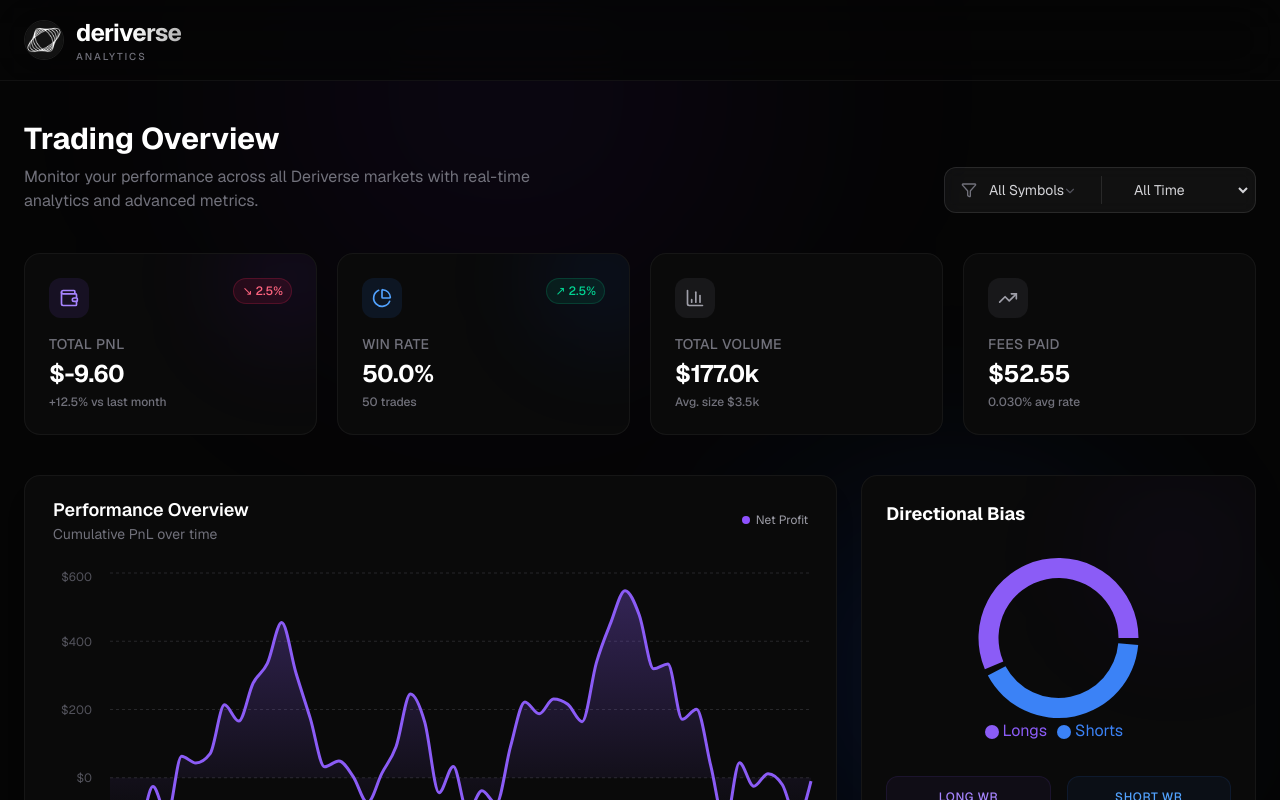
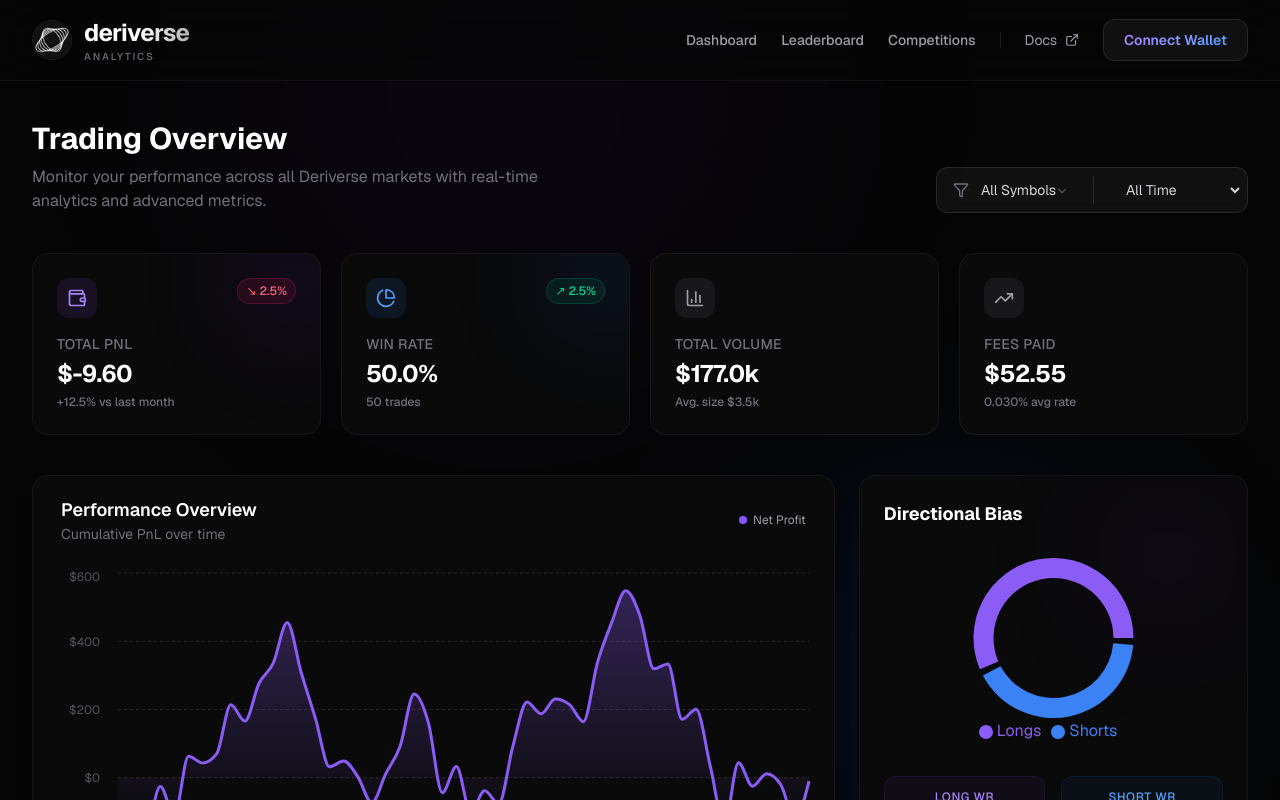
Before and after one commit to ogeth777/deriverse-dashboard, a Next.js app: page / in a window 1280 px wide. Shown: the top 800 px of the page. Built offline with nearby package versions, Linux system fonts and the light colour scheme.

Commit message:
Revert sidebar changes and restore top navigation

```diff
--- a/app/page.tsx
+++ b/app/page.tsx
@@ -1,4 +1,3 @@
-
 'use client';
 
 import { useState, useMemo } from 'react';
@@ -9,7 +8,7 @@ import { TradeHistory } from '@/components/dashboard/TradeHistory';
 import { LongShortAnalysis } from '@/components/dashboard/LongShortAnalysis';
 import { SessionAnalysis } from '@/components/dashboard/SessionAnalysis';
 import Image from 'next/image';
-import { Wallet, TrendingUp, BarChart3, PieChart, Activity, Filter, ChevronDown, ExternalLink } from 'lucide-react';
+import { Wallet, TrendingUp, BarChart3, PieChart, Activity, Filter, ChevronDown, ExternalLink, LayoutDashboard, Trophy, Swords, BookOpen, Settings, HelpCircle, LogOut } from 'lucide-react';
 import { subDays, isAfter, parseISO } from 'date-fns';
 
 export default function Home() {
@@ -114,7 +113,7 @@ export default function Home() {
 
       {/* Header */}
       <header className="border-b border-white/5 bg-[#050505]/80 backdrop-blur-xl sticky top-0 z-50">
-        <div className="max-w-7xl mx-auto px-6 h-20 flex items-center justify-between">
+        <div className="w-full px-6 md:px-8 h-20 flex items-center justify-between">
           <div className="flex items-center gap-3">
             <div className="relative w-10 h-10 overflow-hidden rounded-full border border-white/10">
               <Image
@@ -132,7 +131,6 @@ export default function Home() {
             </div>
           </div>
           <div className="flex items-center gap-6">
-             {/*
              <nav className="hidden md:flex items-center gap-6 text-sm font-medium text-zinc-400">
                <a href="#" className="hover:text-white transition-colors">Dashboard</a>
                <a href="#" className="hover:text-white transition-colors">Leaderboard</a>
@@ -146,12 +144,11 @@ export default function Home() {
                <div className="absolute inset-0 w-full h-full bg-gradient-to-r from-violet-600/20 to-blue-600/20 opacity-0 group-hover:opacity-100 transition-opacity" />
                <span className="relative z-10 bg-gradient-to-r from-violet-400 to-blue-400 bg-clip-text text-transparent group-hover:text-white transition-colors">Connect Wallet</span>
              </button>
-             */}
           </div>
         </div>
       </header>
 
-      <main className="max-w-7xl mx-auto px-6 py-10 space-y-10 relative z-10">
+      <main className="w-full px-6 md:px-8 py-10 space-y-10 relative z-10">
 
         {/* Controls Section */}
         <div className="flex flex-col md:flex-row justify-between items-end gap-6">
--- a/components/dashboard/LongShortAnalysis.tsx
+++ b/components/dashboard/LongShortAnalysis.tsx
@@ -55,9 +55,9 @@ export const LongShortAnalysis = ({ data }: LongShortAnalysisProps) => {
                 boxShadow: '0 4px 20px rgba(0,0,0,0.5)'
               }}
               itemStyle={{ color: '#fff' }}
-              formatter={(value: any, name: any, props: any) => [
+              formatter={(value: any, name: string | undefined, props: any) => [
                 `${value} trades (${props.payload.winRate.toFixed(1)}% WR)`,
-                name
+                name || ''
               ]}
             />
             <Legend verticalAlign="bottom" height={36} iconType="circle" />
```
